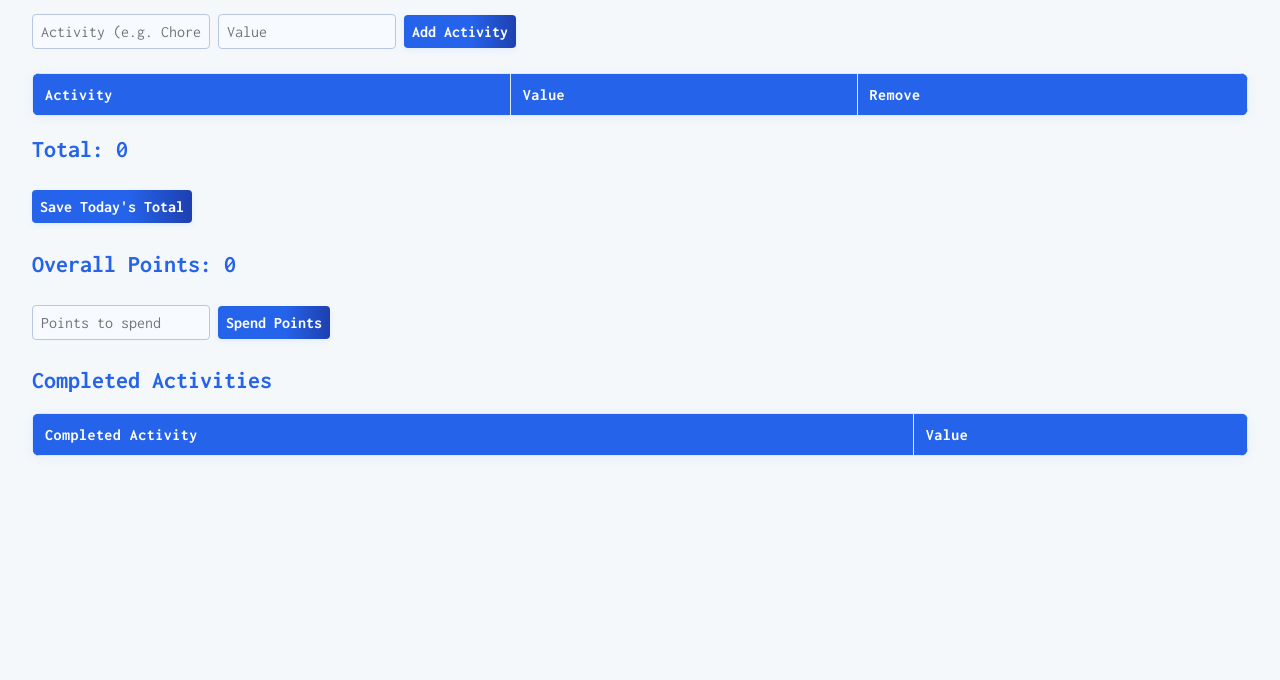
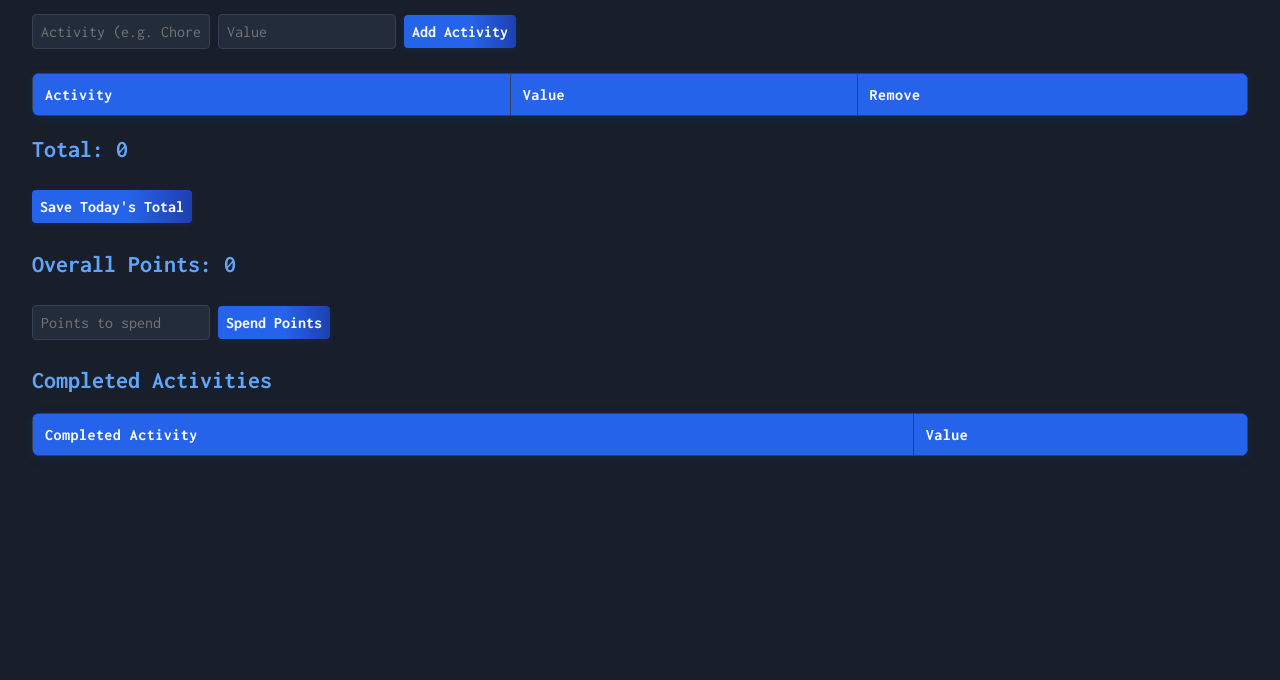
Before and after one commit to Arikulo/Good-Boy-Tracker, a plain HTML site: page index.html in a window 1280 px wide. Shown: the part 120-800 px from the top of the page. Drawn offline with Linux system fonts and the light colour scheme.

Commit message:
Add files via upload

```diff
--- a/style.css
+++ b/style.css
@@ -1,32 +1,32 @@
-    @import url('https://fonts.googleapis.com/css2?family=Inconsolata:wght@400;700&display=swap');
+@import url('https://fonts.googleapis.com/css2?family=Inconsolata:wght@400;700&display=swap');
 
 body {
     font-family: 'Inconsolata', 'Segoe UI', Arial, sans-serif;
     margin: 2em;
-    background: #f4f8fb;
-    color: #1a2636;
+    background: #181f2a;
+    color: #e3e8ee;
 }
 
 h1, h2 {
-    color: #2563eb;
+    color: #60a5fa;
 }
 
 input, button, select {
     margin: 0.5em 0;
     padding: 0.5em;
     border-radius: 4px;
-    border: 1px solid #b6c6e3;
+    border: 1px solid #334155;
     font-size: 1em;
-    background: #f7faff;
-    color: #1a2636;
+    background: #232c3a;
+    color: #e3e8ee;
     transition: border 0.2s, box-shadow 0.2s;
     font-family: 'Inconsolata', monospace;
 }
 
 input:focus, button:focus, select:focus {
-    outline: 2px solid #2563eb;
-    border-color: #2563eb;
-    box-shadow: 0 0 0 2px #93c5fd55;
+    outline: 2px solid #60a5fa;
+    border-color: #60a5fa;
+    box-shadow: 0 0 0 2px #60a5fa55;
 }
 
 button {
@@ -35,7 +35,7 @@ button {
     border: none;
     cursor: pointer;
     font-weight: 700;
-    box-shadow: 0 2px 6px rgba(37,99,235,0.08);
+    box-shadow: 0 2px 6px rgba(37,99,235,0.12);
     font-family: 'Inconsolata', monospace;
 }
 
@@ -47,15 +47,15 @@ table {
     border-collapse: collapse;
     margin-top: 1em;
     width: 100%;
-    background: #f7faff;
-    box-shadow: 0 2px 12px rgba(37,99,235,0.06);
+    background: #232c3a;
+    box-shadow: 0 2px 12px rgba(37,99,235,0.10);
     border-radius: 8px;
     overflow: hidden;
     font-family: 'Inconsolata', monospace;
 }
 
 th, td {
-    border: 1px solid #dbeafe;
+    border: 1px solid #334155;
     padding: 0.75em;
     text-align: left;
 }
@@ -67,13 +67,13 @@ th {
 }
 
 tr:nth-child(even) td {
-    background: #e0e7ef;
+    background: #1e293b;
 }
 
 #current-datetime {
     font-weight: bold;
     margin-bottom: 1em;
-    color: #1e40af;
+    color: #60a5fa;
     font-size: 1.1em;
 }
 
@@ -84,6 +84,7 @@ form {
 @media (max-width: 600px) {
     body {
         margin: 0.5em;
+        background: #181f2a;
     }
     table, th, td {
         font-size: 0.95em;
```
